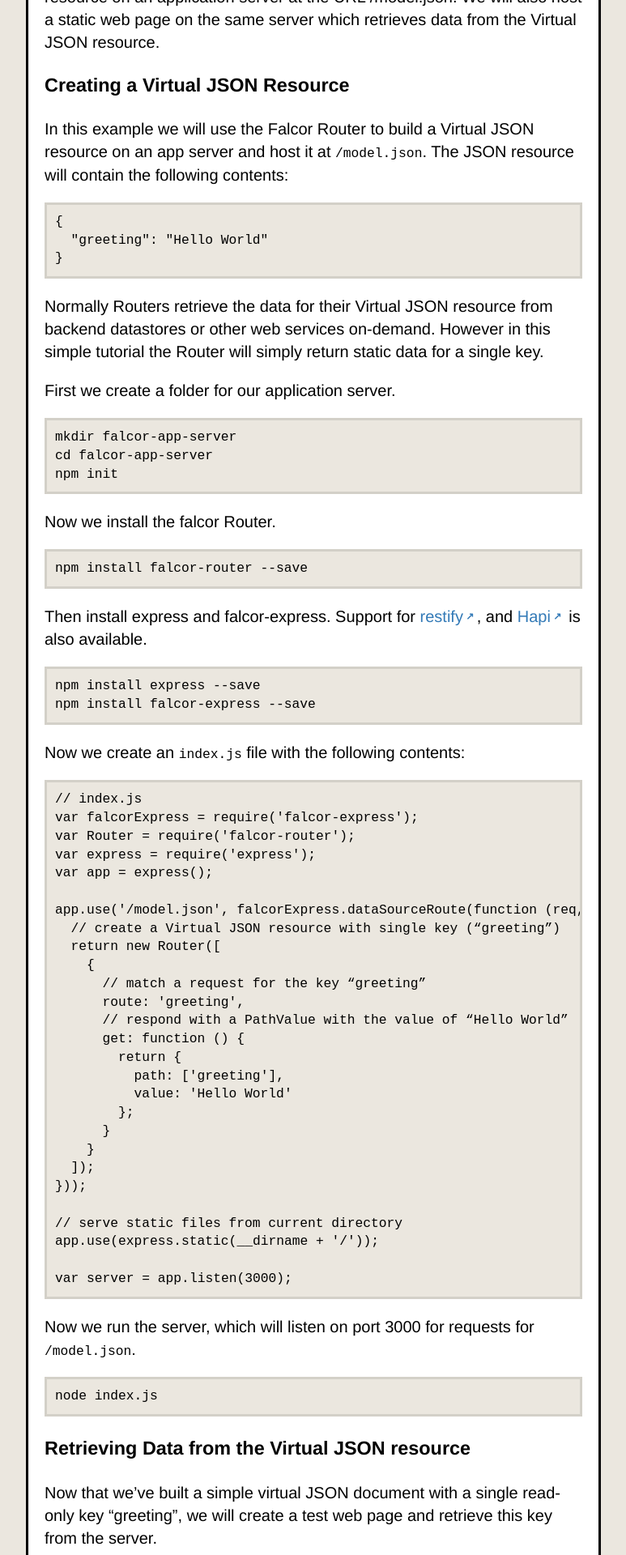
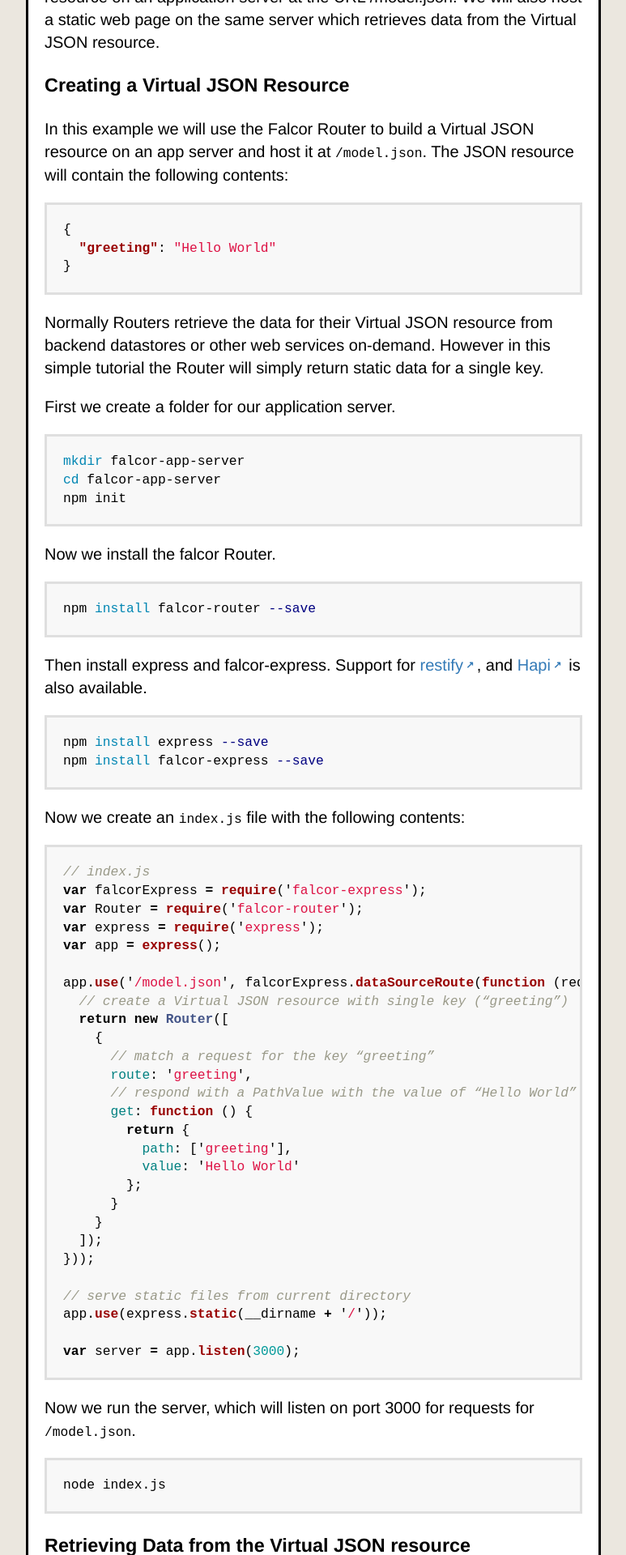
Before and after one commit to KittyGiraudel/SJSJ, a Jekyll site: the page built from _glossary/FALCOR.md, in a window 1280 px wide. Shown: the part 1271-3191 px from the top of the page at 81% size, without its empty margins (253-1026 px from the left). Built offline with Jekyll 4.4.1, drawn with Linux system fonts in a browser that asks for light colours.

Commit message:
Added syntax highlighting

```diff
--- a/_includes/styles.css
+++ b/_includes/styles.css
@@ -1,3 +1,7 @@
+/* -------------------------------------------------------------------------- *\
+ * Base
+ * -------------------------------------------------------------------------- */
+
 html { font-size: 100%; }
 
 * {
@@ -54,11 +58,15 @@
 }
 
 pre {
-  background-color: #ebe7df;
+  background-color: #f8f8f8;
   border: 3px solid rgba(0, 0, 0, 0.1);
-  padding: 10px;
+  padding: 20px;
   overflow: auto;
 }
+
+/* -------------------------------------------------------------------------- *\
+ * Helpers
+ * -------------------------------------------------------------------------- */
 
 .container {
   max-width: 100%;
@@ -97,6 +105,10 @@
   padding: 0;
 }
 
+/* -------------------------------------------------------------------------- *\
+ * Index list
+ * -------------------------------------------------------------------------- */
+
 .index-list {
   margin: 10px;
   list-style: none;
@@ -117,6 +129,10 @@
   font-family: monospace;
   transform: translateY(-3px) scale(1.2);
 }
+
+/* -------------------------------------------------------------------------- *\
+ * Alphabet
+ * -------------------------------------------------------------------------- */
 
 .alphabet {
   list-style: none;
@@ -141,6 +157,10 @@
 .alphabet a {
   color: inherit;
 }
+
+/* -------------------------------------------------------------------------- *\
+ * Search form
+ * -------------------------------------------------------------------------- */
 
 .search {
   display: -webkit-box;
@@ -188,6 +208,10 @@
   to { transform: scale(1.15); }
 }
 
+/* -------------------------------------------------------------------------- *\
+ * Particles
+ * -------------------------------------------------------------------------- */
+
 .particles {
   position: fixed;
   top: 0;
@@ -196,6 +220,10 @@
   left: 0;
   z-index: -1;
 }
+
+/* -------------------------------------------------------------------------- *\
+ * Header
+ * -------------------------------------------------------------------------- */
 
 .header {
   margin-top: 40px;
@@ -218,9 +246,17 @@
   to { transform: translateY(-6px); }
 }
 
+/* -------------------------------------------------------------------------- *\
+ * Main
+ * -------------------------------------------------------------------------- */
+
 .main {
   margin-bottom: 30px;
 }
+
+/* -------------------------------------------------------------------------- *\
+ * Footer
+ * -------------------------------------------------------------------------- */
 
 .footer {
   font-size: 80%;
@@ -232,3 +268,217 @@
 .footer:active {
   opacity: 1;
 }
+
+/* -------------------------------------------------------------------------- *\
+ * Code highlighting
+ * -------------------------------------------------------------------------- */
+
+.highlight table td { padding: 5px; }
+.highlight table pre { margin: 0; }
+.highlight .cm {
+  color: #999988;
+  font-style: italic;
+}
+.highlight .cp {
+  color: #999999;
+  font-weight: bold;
+}
+.highlight .c1 {
+  color: #999988;
+  font-style: italic;
+}
+.highlight .cs {
+  color: #999999;
+  font-weight: bold;
+  font-style: italic;
+}
+.highlight .c, .highlight .cd {
+  color: #999988;
+  font-style: italic;
+}
+.highlight .err {
+  color: #a61717;
+  background-color: #e3d2d2;
+}
+.highlight .gd {
+  color: #000000;
+  background-color: #ffdddd;
+}
+.highlight .ge {
+  color: #000000;
+  font-style: italic;
+}
+.highlight .gr {
+  color: #aa0000;
+}
+.highlight .gh {
+  color: #999999;
+}
+.highlight .gi {
+  color: #000000;
+  background-color: #ddffdd;
+}
+.highlight .go {
+  color: #888888;
+}
+.highlight .gp {
+  color: #555555;
+}
+.highlight .gs {
+  font-weight: bold;
+}
+.highlight .gu {
+  color: #aaaaaa;
+}
+.highlight .gt {
+  color: #aa0000;
+}
+.highlight .kc {
+  color: #000000;
+  font-weight: bold;
+}
+.highlight .kd {
+  color: #000000;
+  font-weight: bold;
+}
+.highlight .kn {
+  color: #000000;
+  font-weight: bold;
+}
+.highlight .kp {
+  color: #000000;
+  font-weight: bold;
+}
+.highlight .kr {
+  color: #000000;
+  font-weight: bold;
+}
+.highlight .kt {
+  color: #445588;
+  font-weight: bold;
+}
+.highlight .k, .highlight .kv {
+  color: #000000;
+  font-weight: bold;
+}
+.highlight .mf {
+  color: #009999;
+}
+.highlight .mh {
+  color: #009999;
+}
+.highlight .il {
+  color: #009999;
+}
+.highlight .mi {
+  color: #009999;
+}
+.highlight .mo {
+  color: #009999;
+}
+.highlight .m, .highlight .mb, .highlight .mx {
+  color: #009999;
+}
+.highlight .sb {
+  color: #d14;
+}
+.highlight .sc {
+  color: #d14;
+}
+.highlight .sd {
+  color: #d14;
+}
+.highlight .s2 {
+  color: #d14;
+}
+.highlight .se {
+  color: #d14;
+}
+.highlight .sh {
+  color: #d14;
+}
+.highlight .si {
+  color: #d14;
+}
+.highlight .sx {
+  color: #d14;
+}
+.highlight .sr {
+  color: #009926;
+}
+.highlight .s1 {
+  color: #d14;
+}
+.highlight .ss {
+  color: #990073;
+}
+.highlight .s {
+  color: #d14;
+}
+.highlight .na {
+  color: #008080;
+}
+.highlight .bp {
+  color: #999999;
+}
+.highlight .nb {
+  color: #0086B3;
+}
+.highlight .nc {
+  color: #445588;
+  font-weight: bold;
+}
+.highlight .no {
+  color: #008080;
+}
+.highlight .nd {
+  color: #3c5d5d;
+  font-weight: bold;
+}
+.highlight .ni {
+  color: #800080;
+}
+.highlight .ne {
+  color: #990000;
+  font-weight: bold;
+}
+.highlight .nf {
+  color: #990000;
+  font-weight: bold;
+}
+.highlight .nl {
+  color: #990000;
+  font-weight: bold;
+}
+.highlight .nn {
+  color: #555555;
+}
+.highlight .nt {
+  color: #000080;
+}
+.highlight .vc {
+  color: #008080;
+}
+.highlight .vg {
+  color: #008080;
+}
+.highlight .vi {
+  color: #008080;
+}
+.highlight .nv {
+  color: #008080;
+}
+.highlight .ow {
+  color: #000000;
+  font-weight: bold;
+}
+.highlight .o {
+  color: #000000;
+  font-weight: bold;
+}
+.highlight .w {
+  color: #bbbbbb;
+}
+.highlight {
+  background-color: #f8f8f8;
+}
```
